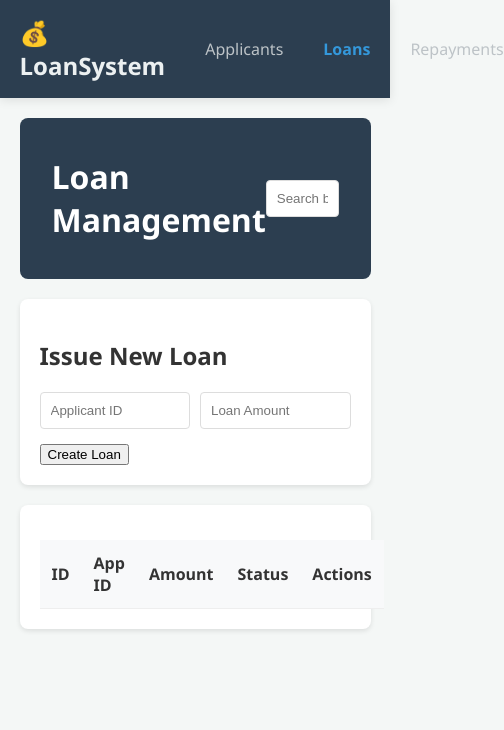
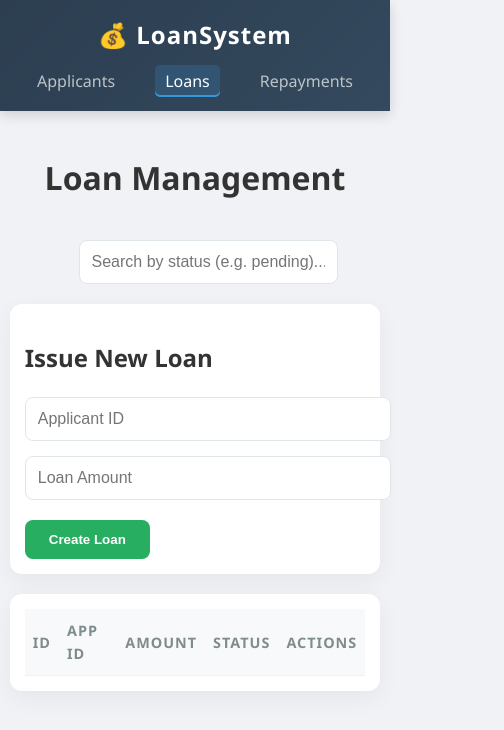
Before and after one commit to cosmas255757/loan, a website: page views/loans.html in a window 390 px wide. Shown: the whole page, 504 px wide, since content can reach past the window. Drawn offline with Linux system fonts and the light colour scheme; no server answers.

Commit message:
make frontend responsive

```diff
--- a/views/css/applicants.css
+++ b/views/css/applicants.css
@@ -1,89 +1,30 @@
+/* --- 1. GLOBAL & ANIMATIONS --- */
+@keyframes fadeIn {
+    from { opacity: 0; transform: translateY(10px); }
+    to { opacity: 1; transform: translateY(0); }
+}
+
 body {
-    font-family: 'Segoe UI', Tahoma, Geneva, Verdana, sans-serif;
-    background-color: #f4f7f6;
+    font-family: 'Segoe UI', Roboto, Helvetica, Arial, sans-serif;
+    background-color: #f0f2f5;
     margin: 0;
     color: #333;
+    line-height: 1.6;
 }
 
-.container {
-    width: 90%;
-    max-width: 1000px;
-    margin: 20px auto;
+/* Apply fade-in animation to main sections */
+.form-section, .list-section, .main-navbar {
+    animation: fadeIn 0.5s ease-out forwards;
 }
 
-header {
-    display: flex;
-    justify-content: space-between;
-    align-items: center;
-    background: #2c3e50;
-    padding: 1rem 2rem;
-    color: white;
-    border-radius: 8px;
-}
-
-nav a {
-    color: #bdc3c7;
-    text-decoration: none;
-    margin-left: 15px;
-}
-
-nav a.active {
-    color: #3498db;
-    font-weight: bold;
-}
-
-.form-section, .list-section {
-    background: white;
-    padding: 20px;
-    margin-top: 20px;
-    border-radius: 8px;
-    box-shadow: 0 2px 5px rgba(0,0,0,0.1);
-}
-
-.form-group {
-    margin-bottom: 15px;
-}
-
-label { display: block; margin-bottom: 5px; font-weight: 600; }
-
-input {
-    width: 100%;
-    padding: 10px;
-    border: 1px solid #ddd;
-    border-radius: 4px;
-    box-sizing: border-box;
-}
-
-.btn-submit {
-    background-color: #27ae60;
-    color: white;
-    border: none;
-    padding: 10px 20px;
-    border-radius: 4px;
-    cursor: pointer;
-}
-
-table {
-    width: 100%;
-    border-collapse: collapse;
-    margin-top: 15px;
-}
-
-th, td {
-    text-align: left;
-    padding: 12px;
-    border-bottom: 1px solid #eee;
-}
-
-th { background-color: #f8f9fa; }
-
-
-/* Navigation Styles */
+/* --- 2. NAVIGATION (RESPONSIVE) --- */
 .main-navbar {
-    background-color: #2c3e50;
+    background: linear-gradient(135deg, #2c3e50 0%, #34495e 100%);
     padding: 1rem 0;
-    margin-bottom: 20px;
-    box-shadow: 0 2px 10px rgba(0,0,0,0.1);
+    box-shadow: 0 4px 12px rgba(0,0,0,0.15);
+    position: sticky;
+    top: 0;
+    z-index: 1000;
 }
 
 .nav-container {
@@ -93,12 +34,14 @@
     display: flex;
     justify-content: space-between;
     align-items: center;
+    flex-wrap: wrap; /* Allows wrapping on small screens */
 }
 
 .brand {
-    color: #ecf0f1;
+    color: #ffffff;
     font-size: 1.5rem;
-    font-weight: bold;
+    font-weight: 800;
+    letter-spacing: 1px;
 }
 
 .nav-links {
@@ -106,46 +49,164 @@
     margin: 0;
     padding: 0;
     display: flex;
+    gap: 20px;
 }
-
-.nav-links li { margin-left: 25px; }
 
 .nav-links a {
     color: #bdc3c7;
     text-decoration: none;
     font-weight: 500;
-    transition: color 0.3s;
+    padding: 5px 10px;
+    border-radius: 5px;
+    transition: all 0.3s ease;
 }
 
 .nav-links a:hover, .nav-links a.active {
-    color: #3498db;
+    color: #fff;
+    background: rgba(52, 152, 219, 0.2);
+    box-shadow: inset 0 -2px 0 #3498db;
 }
 
-/* Layout Adjustments */
+/* --- 3. LAYOUT & CONTAINERS --- */
+.container {
+    width: 95%;
+    max-width: 1100px;
+    margin: 20px auto;
+}
+
+header {
+    display: flex;
+    flex-wrap: wrap;
+    justify-content: space-between;
+    align-items: center;
+    gap: 15px;
+    margin-bottom: 20px;
+}
+
+.form-section, .list-section {
+    background: white;
+    padding: 25px;
+    margin-top: 20px;
+    border-radius: 12px;
+    box-shadow: 0 8px 24px rgba(0,0,0,0.05);
+    transition: transform 0.3s ease;
+}
+
+/* Subtle hover effect for cards */
+.form-section:hover, .list-section:hover {
+    transform: translateY(-2px);
+}
+
+/* --- 4. FORMS & INPUTS --- */
 .input-group {
+    display: grid;
+    grid-template-columns: repeat(auto-fit, minmax(200px, 1fr));
+    gap: 15px;
+    margin-bottom: 20px;
+}
+
+input, select {
+    width: 100%;
+    padding: 12px;
+    border: 1px solid #dfe6e9;
+    border-radius: 8px;
+    font-size: 1rem;
+    transition: border-color 0.3s, box-shadow 0.3s;
+}
+
+input:focus, select:focus {
+    outline: none;
+    border-color: #3498db;
+    box-shadow: 0 0 0 3px rgba(52, 152, 219, 0.1);
+}
+
+.button-group {
     display: flex;
     gap: 10px;
-    margin-bottom: 15px;
+    flex-wrap: wrap;
 }
 
-.input-group input { flex: 1; }
+button {
+    padding: 12px 24px;
+    border-radius: 8px;
+    font-weight: 600;
+    cursor: pointer;
+    transition: all 0.2s ease;
+    border: none;
+}
 
-.button-group { display: flex; gap: 10px; }
+#submitBtn { background: #27ae60; color: white; }
+#submitBtn:hover { background: #219150; transform: scale(1.02); }
 
+#cancelBtn { background: #95a5a6; color: white; }
+
+/* --- 5. TABLES (MOBILE RESPONSIVE) --- */
+.table-container {
+    overflow-x: auto; /* Allows horizontal scroll on tiny phones */
+    width: 100%;
+}
+
+table {
+    width: 100%;
+    border-collapse: collapse;
+}
+
+th {
+    background-color: #f8f9fa;
+    color: #7f8c8d;
+    font-weight: 600;
+    text-transform: uppercase;
+    font-size: 0.75rem;
+    letter-spacing: 1px;
+}
+
+th, td {
+    padding: 16px;
+    text-align: left;
+    border-bottom: 1px solid #f1f1f1;
+}
+
+tr:hover { background-color: #fdfdfd; }
+
+/* --- 6. STATUS BADGES --- */
 .status-badge {
-    padding: 4px 8px;
-    border-radius: 12px;
-    font-size: 0.85rem;
-    text-transform: capitalize;
-    font-weight: bold;
+    padding: 6px 12px;
+    border-radius: 20px;
+    font-size: 0.75rem;
+    font-weight: 700;
+    display: inline-block;
 }
-.pending { background: #f1c40f; color: #000; }
-.approved { background: #2ecc71; color: #fff; }
-.rejected { background: #e74c3c; color: #fff; }
-.paid { background: #3498db; color: #fff; }
 
-select {
-    padding: 10px;
-    border: 1px solid #ddd;
-    border-radius: 4px;
+.pending { background: #fff9db; color: #f08c00; }
+.approved { background: #ebfbee; color: #2b8a3e; }
+.rejected { background: #fff5f5; color: #c92a2a; }
+.paid { background: #e7f5ff; color: #1971c2; }
+
+/* --- 7. MOBILE BREAKPOINTS --- */
+@media (max-width: 768px) {
+    .nav-container {
+        flex-direction: column;
+        gap: 15px;
+        text-align: center;
+    }
+
+    .nav-links li { margin: 0 5px; }
+
+    header {
+        flex-direction: column;
+        text-align: center;
+    }
+
+    .search-box input {
+        width: 100%;
+    }
+
+    th, td {
+        padding: 10px 8px;
+        font-size: 0.9rem;
+    }
+
+    .form-section, .list-section {
+        padding: 15px;
+    }
 }
```
